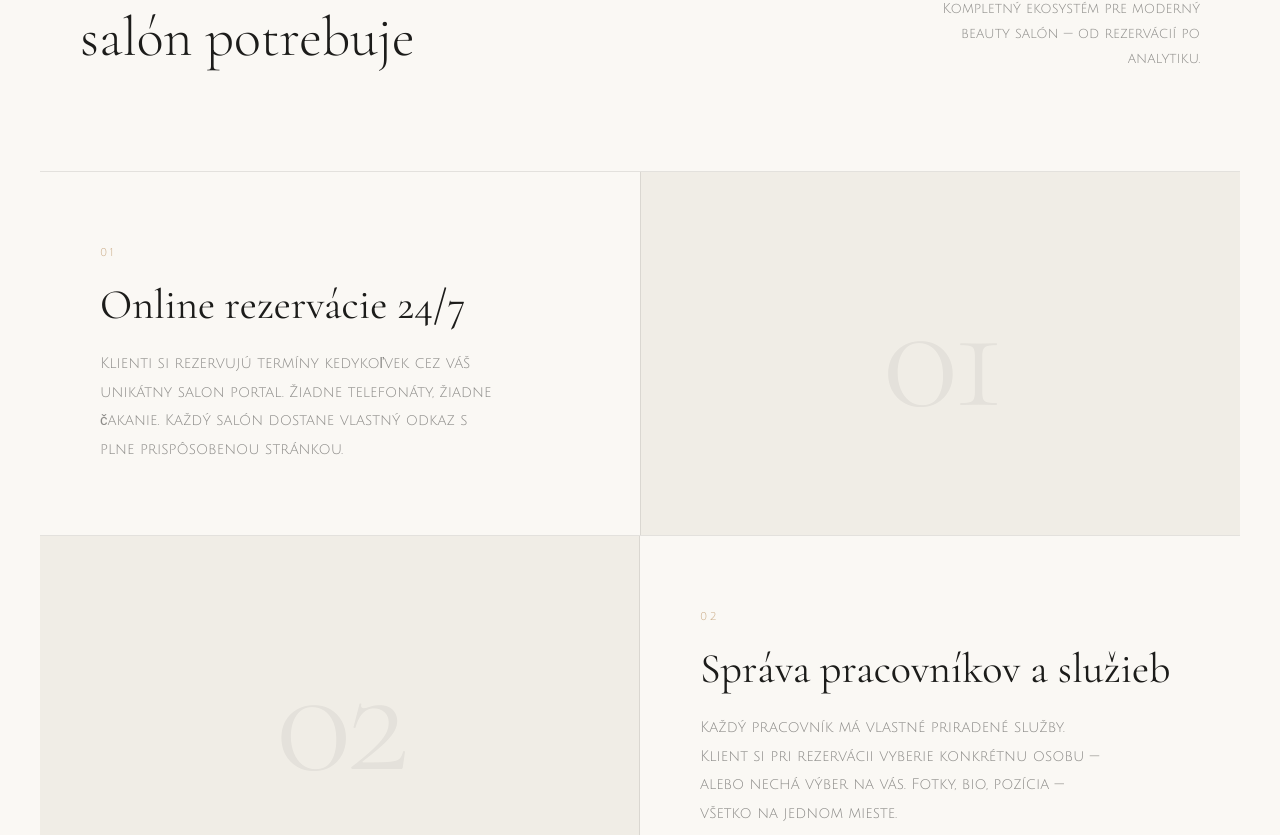
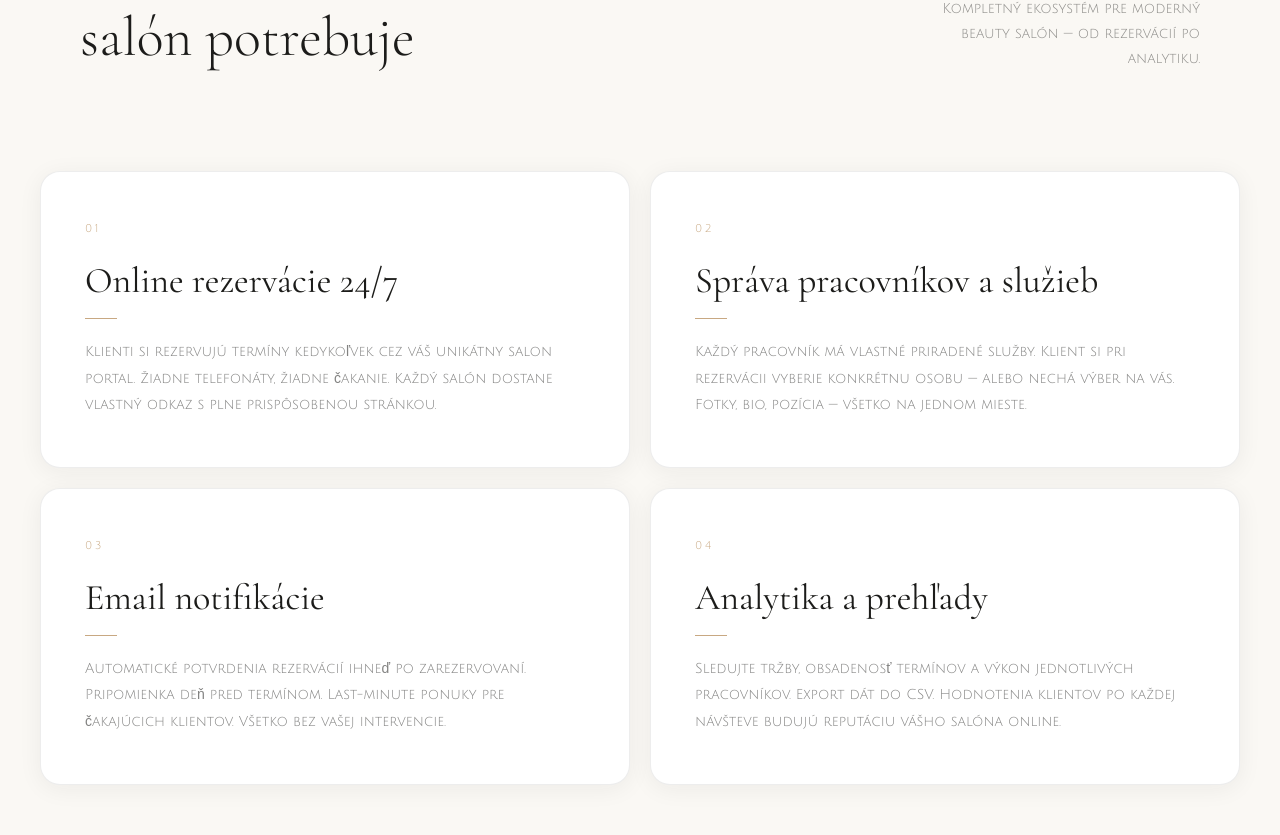
Before and after one commit to kika123-r/beauty-app, a React (Vite) app: page /landing in a window 1280 px wide. Shown: the part 1105-1940 px from the top of the page. Built offline with nearby package versions, Linux system fonts and the light colour scheme; no server answers.

Commit message:
3d feature cards admin dark sidebar light content

```diff
--- a/src/components/layout/AdminLayout.jsx
+++ b/src/components/layout/AdminLayout.jsx
@@ -6,37 +6,18 @@ import { ROUTES } from '../../constants';
 import { TIER_CONFIG, TIERS } from '../../constants/tiers';
 import toast from 'react-hot-toast';
 
-// Colors
-const C = {
-  green: '#7AAA72',
-  brown: '#C8A882',
-  cream: '#FFF4E1',
-  pink: '#C8A882',
-  muted: '#C8B89A',
-  border: 'rgba(255,244,225,0.1)',
-  white: '#383838',
-  sidebar: '#222222',
-};
-
 const NAV_ITEMS = [
-  { label: 'Dashboard',        path: ROUTES.ADMIN_DASHBOARD },
-  { label: 'Rezervácie',       path: ROUTES.ADMIN_BOOKINGS },
-  { label: 'Služby',           path: ROUTES.ADMIN_SERVICES },
-  { label: 'Časové sloty',     path: ROUTES.ADMIN_SLOTS },
-  { label: 'Pracovníci',       path: '/admin/workers' },
-  { label: 'Opakované sloty',  path: '/admin/recurring' },
-  { label: 'Klienti',          path: ROUTES.ADMIN_USERS },
-  { label: 'Analytika',        path: ROUTES.ADMIN_ANALYTICS },
-  { label: 'Cenové plány',     path: '/admin/pricing' },
-  { label: 'Nastavenia',       path: '/admin/settings' },
+  { label: 'Dashboard',       path: ROUTES.ADMIN_DASHBOARD },
+  { label: 'Rezervácie',      path: ROUTES.ADMIN_BOOKINGS },
+  { label: 'Služby',          path: ROUTES.ADMIN_SERVICES },
+  { label: 'Časové sloty',    path: ROUTES.ADMIN_SLOTS },
+  { label: 'Pracovníci',      path: '/admin/workers' },
+  { label: 'Opakované sloty', path: '/admin/recurring' },
+  { label: 'Klienti',         path: ROUTES.ADMIN_USERS },
+  { label: 'Analytika',       path: ROUTES.ADMIN_ANALYTICS },
+  { label: 'Cenové plány',    path: '/admin/pricing' },
+  { label: 'Nastavenia',      path: '/admin/settings' },
 ];
-
-const TIER_BADGE = {
-  free:     { bg: 'rgba(155,142,126,0.15)', color: C.muted },
-  starter:  { bg: 'rgba(109,105,67,0.2)',   color: '#A8A56A' },
-  pro:      { bg: 'rgba(200,161,177,0.2)',  color: C.pink },
-  business: { bg: 'rgba(244,243,238,0.1)',  color: C.cream },
-};
 
 const AdminLayout = ({ children }) => {
   const { userProfile } = useAuth();
@@ -55,43 +36,51 @@ const AdminLayout = ({ children }) => {
 
   const tier = userProfile?.tier || TIERS.FREE;
   const tierConfig = TIER_CONFIG[tier];
-  const tierBadge = TIER_BADGE[tier] || TIER_BADGE.free;
 
   return (
-    <div style={{ display: 'flex', minHeight: '100vh', background: C.cream, fontFamily: 'Jost, sans-serif' }}>
+    <div style={{ display: 'flex', minHeight: '100vh', background: '#FAF8F4', fontFamily: 'Julius Sans One, sans-serif' }}>
       <style>{`
-        * { box-sizing: border-box; }
         @media (min-width: 768px) {
           .admin-sidebar { transform: translateX(0) !important; }
           .admin-main { margin-left: 260px; }
         }
-        .nav-link-item { transition: all 0.15s; }
-        .nav-link-item:hover { background: rgba(244,243,238,0.08) !important; }
+        .nav-item:hover { background: rgba(255,255,255,0.08) !important; }
       `}</style>
 
-      {/* Sidebar */}
-      <aside className="admin-sidebar" style={{ width: '260px', background: '#D8D3BE', display: 'flex', flexDirection: 'column', position: 'fixed', top: 0, left: 0, bottom: 0, zIndex: 100, transform: menuOpen ? 'translateX(0)' : 'translateX(-100%)', transition: 'transform 0.25s ease', boxShadow: '4px 0 32px rgba(0,0,0,0.15)' }}>
+      {/* Sidebar — tmavý */}
+      <aside className="admin-sidebar" style={{
+        width: '260px',
+        background: '#1C1C1A',
+        display: 'flex',
+        flexDirection: 'column',
+        position: 'fixed',
+        top: 0, left: 0, bottom: 0,
+        zIndex: 100,
+        transform: menuOpen ? 'translateX(0)' : 'translateX(-100%)',
+        transition: 'transform 0.25s ease',
+        boxShadow: '4px 0 32px rgba(0,0,0,0.15)',
+      }}>
 
         {/* Logo */}
-        <div style={{ padding: '28px 24px', borderBottom: '1px solid rgba(244,243,238,0.06)' }}>
+        <div style={{ padding: '28px 24px 20px', borderBottom: '1px solid rgba(255,255,255,0.06)' }}>
           <div style={{ display: 'flex', alignItems: 'center', gap: '12px', marginBottom: '20px' }}>
-            <div style={{ width: '36px', height: '36px', borderRadius: '50%', background: C.green, display: 'flex', alignItems: 'center', justifyContent: 'center', flexShrink: 0 }}>
-              <span style={{ fontFamily: 'Cormorant Garamond, serif', fontSize: '1.1rem', color: C.cream }}>B</span>
+            <div style={{ width: '36px', height: '36px', borderRadius: '50%', background: '#C8A882', display: 'flex', alignItems: 'center', justifyContent: 'center', flexShrink: 0 }}>
+              <span style={{ fontFamily: 'Cormorant Garamond, serif', fontSize: '1.1rem', color: '#1C1C1A' }}>B</span>
             </div>
             <div>
-              <p style={{ fontFamily: 'Cormorant Garamond, serif', fontSize: '1.1rem', color: C.cream, lineHeight: 1 }}>BeautyTime</p>
-              <p style={{ fontSize: '9px', color: 'rgba(244,243,238,0.3)', letterSpacing: '0.15em', textTransform: 'uppercase', marginTop: '3px' }}>Admin panel</p>
+              <p style={{ fontFamily: 'Cormorant Garamond, serif', fontSize: '1.2rem', color: '#FAF8F4', lineHeight: 1 }}>BeautyTime</p>
+              <p style={{ fontSize: '9px', color: 'rgba(255,255,255,0.3)', letterSpacing: '0.15em', textTransform: 'uppercase', marginTop: '3px' }}>Admin panel</p>
             </div>
           </div>
 
           {/* Tier badge */}
-          <div style={{ background: tierBadge.bg, borderRadius: '10px', padding: '10px 14px', display: 'flex', alignItems: 'center', justifyContent: 'space-between' }}>
+          <div style={{ background: 'rgba(255,255,255,0.06)', borderRadius: '10px', padding: '10px 14px', display: 'flex', alignItems: 'center', justifyContent: 'space-between' }}>
             <div>
-              <p style={{ fontSize: '9px', letterSpacing: '0.12em', textTransform: 'uppercase', color: 'rgba(244,243,238,0.3)', marginBottom: '3px' }}>Váš plán</p>
-              <p style={{ fontSize: '13px', fontWeight: 500, color: tierBadge.color }}>{tierConfig.name} {tierConfig.price > 0 ? `· ${tierConfig.price} €` : '· Free'}</p>
+              <p style={{ fontSize: '9px', letterSpacing: '0.12em', textTransform: 'uppercase', color: 'rgba(255,255,255,0.3)', marginBottom: '3px' }}>Váš plán</p>
+              <p style={{ fontSize: '13px', color: '#C8A882' }}>{tierConfig?.name} {tierConfig?.price > 0 ? `· ${tierConfig.price} €` : '· Free'}</p>
             </div>
             {tier === TIERS.FREE && (
-              <NavLink to="/admin/pricing" style={{ fontSize: '10px', color: C.pink, fontWeight: 500, textDecoration: 'none', letterSpacing: '0.05em', whiteSpace: 'nowrap' }}>
+              <NavLink to="/admin/pricing" style={{ fontSize: '10px', color: '#C8A882', fontWeight: 400, textDecoration: 'none', letterSpacing: '0.05em', whiteSpace: 'nowrap' }}>
                 Upgrade →
               </NavLink>
             )}
@@ -100,62 +89,63 @@ const AdminLayout = ({ children }) => {
 
         {/* Nav */}
         <nav style={{ flex: 1, padding: '16px 12px', overflowY: 'auto' }}>
-          <p style={{ fontSize: '9px', fontWeight: 500, letterSpacing: '0.15em', textTransform: 'uppercase', color: 'rgba(244,243,238,0.25)', marginBottom: '8px', paddingLeft: '12px' }}>Navigácia</p>
+          <p style={{ fontSize: '9px', fontWeight: 400, letterSpacing: '0.15em', textTransform: 'uppercase', color: 'rgba(255,255,255,0.2)', marginBottom: '8px', paddingLeft: '12px' }}>Navigácia</p>
           {NAV_ITEMS.map(item => (
-            <NavLink key={item.path} to={item.path} end={item.path === ROUTES.ADMIN_DASHBOARD} onClick={() => setMenuOpen(false)}
+            <NavLink key={item.path} to={item.path} end={item.path === ROUTES.ADMIN_DASHBOARD}
+              onClick={() => setMenuOpen(false)}
+              className="nav-item"
               style={({ isActive }) => ({
                 display: 'flex', alignItems: 'center', justifyContent: 'space-between',
-                padding: '10px 14px', borderRadius: '10px', marginBottom: '2px',
-                fontSize: '13px', fontWeight: isActive ? 500 : 400,
-                color: isActive ? C.cream : 'rgba(244,243,238,0.5)',
-                background: isActive ? 'rgba(244,243,238,0.1)' : 'transparent',
-                textDecoration: 'none', letterSpacing: '0.02em', fontFamily: 'Jost, sans-serif',
-                borderLeft: isActive ? `2px solid ${C.green}` : '2px solid transparent',
+                padding: '10px 14px', borderRadius: '8px', marginBottom: '2px',
+                fontSize: '12px', letterSpacing: '0.06em',
+                color: isActive ? '#FAF8F4' : 'rgba(255,255,255,0.45)',
+                background: isActive ? 'rgba(255,255,255,0.1)' : 'transparent',
+                textDecoration: 'none',
+                fontFamily: 'Julius Sans One, sans-serif',
+                borderLeft: isActive ? '2px solid #C8A882' : '2px solid transparent',
+                transition: 'all 0.15s',
               })}>
               <span>{item.label}</span>
               {item.path === '/admin/pricing' && tier === TIERS.FREE && (
-                <span style={{ fontSize: '9px', background: C.pink, color: C.white, padding: '2px 6px', borderRadius: '4px', letterSpacing: '0.05em' }}>NEW</span>
+                <span style={{ fontSize: '9px', background: '#C8A882', color: '#1C1C1A', padding: '2px 6px', borderRadius: '4px', letterSpacing: '0.05em' }}>NEW</span>
               )}
             </NavLink>
           ))}
         </nav>
 
         {/* User */}
-        <div style={{ padding: '16px 20px', borderTop: '1px solid rgba(244,243,238,0.06)' }}>
+        <div style={{ padding: '16px 20px', borderTop: '1px solid rgba(255,255,255,0.06)' }}>
           <div style={{ display: 'flex', alignItems: 'center', gap: '10px', marginBottom: '12px' }}>
-            <div style={{ width: '36px', height: '36px', borderRadius: '50%', background: C.green, display: 'flex', alignItems: 'center', justifyContent: 'center', fontSize: '12px', fontWeight: 600, color: C.cream, flexShrink: 0 }}>{initials}</div>
+            <div style={{ width: '36px', height: '36px', borderRadius: '50%', background: '#C8A882', display: 'flex', alignItems: 'center', justifyContent: 'center', fontSize: '12px', color: '#1C1C1A', flexShrink: 0 }}>{initials}</div>
             <div style={{ overflow: 'hidden' }}>
-              <p style={{ fontSize: '13px', fontWeight: 500, color: C.cream, whiteSpace: 'nowrap', overflow: 'hidden', textOverflow: 'ellipsis' }}>{userProfile?.name}</p>
-              <p style={{ fontSize: '11px', color: 'rgba(244,243,238,0.35)', whiteSpace: 'nowrap', overflow: 'hidden', textOverflow: 'ellipsis' }}>{userProfile?.email}</p>
+              <p style={{ fontSize: '12px', color: '#FAF8F4', whiteSpace: 'nowrap', overflow: 'hidden', textOverflow: 'ellipsis' }}>{userProfile?.name}</p>
+              <p style={{ fontSize: '11px', color: 'rgba(255,255,255,0.3)', whiteSpace: 'nowrap', overflow: 'hidden', textOverflow: 'ellipsis' }}>{userProfile?.email}</p>
             </div>
           </div>
-          <button onClick={handleLogout} style={{ width: '100%', padding: '9px', background: 'transparent', border: '1px solid rgba(244,243,238,0.1)', borderRadius: '8px', fontSize: '11px', fontWeight: 500, color: 'rgba(244,243,238,0.35)', cursor: 'pointer', letterSpacing: '0.08em', textTransform: 'uppercase', fontFamily: 'Jost, sans-serif', transition: 'all 0.2s' }}
-            onMouseEnter={e => { e.target.style.borderColor='rgba(244,243,238,0.25)'; e.target.style.color='rgba(244,243,238,0.6)'; }}
-            onMouseLeave={e => { e.target.style.borderColor='rgba(244,243,238,0.1)'; e.target.style.color='rgba(244,243,238,0.35)'; }}>
+          <button onClick={handleLogout} style={{ width: '100%', padding: '9px', background: 'transparent', border: '1px solid rgba(255,255,255,0.1)', borderRadius: '8px', fontSize: '11px', color: 'rgba(255,255,255,0.35)', cursor: 'pointer', letterSpacing: '0.1em', textTransform: 'uppercase', fontFamily: 'Julius Sans One, sans-serif', transition: 'all 0.2s' }}
+            onMouseEnter={e => { e.target.style.borderColor = 'rgba(255,255,255,0.25)'; e.target.style.color = 'rgba(255,255,255,0.65)'; }}
+            onMouseLeave={e => { e.target.style.borderColor = 'rgba(255,255,255,0.1)'; e.target.style.color = 'rgba(255,255,255,0.35)'; }}>
             Odhlásiť sa
           </button>
         </div>
       </aside>
 
-      {menuOpen && <div onClick={() => setMenuOpen(false)} style={{ position: 'fixed', inset: 0, background: 'rgba(44,34,24,0.6)', zIndex: 99 }} />}
+      {menuOpen && <div onClick={() => setMenuOpen(false)} style={{ position: 'fixed', inset: 0, background: 'rgba(28,28,26,0.5)', zIndex: 99 }} />}
 
-      {/* Main */}
+      {/* Main — svetlý */}
       <div className="admin-main" style={{ flex: 1, minHeight: '100vh', display: 'flex', flexDirection: 'column' }}>
-
-        {/* Header */}
-        <header style={{ height: '60px', background: '#2D2D2D', borderBottom: `1px solid ${C.border}`, display: 'flex', alignItems: 'center', padding: '0 24px', position: 'sticky', top: 0, zIndex: 98, boxShadow: '0 1px 8px rgba(72,55,47,0.04)' }}>
-          <button onClick={() => setMenuOpen(!menuOpen)} style={{ background: 'none', border: 'none', cursor: 'pointer', padding: '6px', borderRadius: '8px', display: 'flex', flexDirection: 'column', gap: '4px' }}>
-            {[0,1,2].map(i => <div key={i} style={{ width: '20px', height: '2px', background: C.brown, borderRadius: '1px' }} />)}
+        <header style={{ height: '60px', background: '#FFFFFF', borderBottom: '1px solid rgba(28,28,26,0.08)', display: 'flex', alignItems: 'center', padding: '0 24px', position: 'sticky', top: 0, zIndex: 98, boxShadow: '0 1px 8px rgba(28,28,26,0.04)' }}>
+          <button onClick={() => setMenuOpen(!menuOpen)} style={{ background: 'none', border: 'none', cursor: 'pointer', padding: '6px', display: 'flex', flexDirection: 'column', gap: '4px', borderRadius: '6px' }}>
+            {[0,1,2].map(i => <div key={i} style={{ width: '20px', height: '1.5px', background: '#1C1C1A', borderRadius: '1px' }} />)}
           </button>
-          <span style={{ marginLeft: '16px', fontFamily: 'Cormorant Garamond, serif', fontSize: '1.2rem', color: C.brown }}>BeautyTime</span>
+          <span style={{ marginLeft: '16px', fontFamily: 'Cormorant Garamond, serif', fontSize: '1.2rem', color: '#1C1C1A' }}>BeautyTime</span>
           <div style={{ marginLeft: 'auto', display: 'flex', alignItems: 'center', gap: '8px' }}>
-            <span style={{ fontSize: '10px', fontWeight: 500, letterSpacing: '0.1em', textTransform: 'uppercase', padding: '4px 12px', borderRadius: '6px', background: tierBadge.bg, color: tierBadge.color || C.muted }}>
-              {tierConfig.name}
+            <span style={{ fontSize: '10px', letterSpacing: '0.1em', textTransform: 'uppercase', padding: '4px 12px', borderRadius: '6px', background: 'rgba(28,28,26,0.06)', color: 'rgba(28,28,26,0.5)' }}>
+              {tierConfig?.name}
             </span>
           </div>
         </header>
-
-        <main style={{ flex: 1, padding: '32px 24px' }}>
+        <main style={{ flex: 1, padding: '32px 24px', background: '#FAF8F4' }}>
           {children}
         </main>
       </div>
--- a/src/index.css
+++ b/src/index.css
@@ -1,34 +1,31 @@
-@import url('https://fonts.googleapis.com/css2?family=Julius+Sans+One:ital,wght@0,200;0,300;0,400;0,500;0,600;0,700;1,300;1,400&family=Cormorant+Garamond:ital,wght@0,300;0,400;0,500;1,300;1,400&display=swap');
+@import url('https://fonts.googleapis.com/css2?family=Julius+Sans+One&family=Cormorant+Garamond:ital,wght@0,300;0,400;0,500;1,300;1,400&display=swap');
 
 :root {
-  --primary:       #FFF4E1;
-  --primary-light: #FFE8C0;
-  --primary-dark:  #C8A882;
+  --primary:       #C8A882;
+  --primary-light: #E8D8BE;
+  --primary-dark:  #1C1C1A;
 
-  --bg:            #2D2D2D;
-  --bg-card:       #383838;
-  --bg-elevated:   #222222;
-  --bg-hover:      #444444;
+  --bg:            #FAF8F4;
+  --bg-card:       #FFFFFF;
+  --bg-elevated:   #F0EDE6;
+  --bg-hover:      #E8E4DC;
 
-  --text:          #FFF4E1;
-  --text-muted:    #C8B89A;
-  --text-faint:    #7A6A52;
+  --text:          #1C1C1A;
+  --text-muted:    rgba(28,28,26,0.55);
+  --text-faint:    rgba(28,28,26,0.3);
 
-  --border:        rgba(255,244,225,0.1);
-  --border-light:  rgba(255,244,225,0.05);
+  --border:        rgba(28,28,26,0.1);
+  --border-light:  rgba(28,28,26,0.06);
 
-  --accent:        #C8A882;
-  --accent-light:  #E8C89A;
+  --success: #4A7A52;
+  --warning: #A07830;
+  --error:   #A04040;
+  --info:    #4A6A8A;
 
-  --success: #7AAA72;
-  --warning: #C8A060;
-  --error:   #C87070;
-  --info:    #7A9ABF;
-
-  --radius-sm:   2px;
-  --radius-md:   6px;
-  --radius-lg:   12px;
-  --radius-xl:   20px;
+  --radius-sm:   4px;
+  --radius-md:   8px;
+  --radius-lg:   16px;
+  --radius-xl:   24px;
   --radius-full: 9999px;
 
   --font-sans:    'Julius Sans One', system-ui, sans-serif;
@@ -39,8 +36,9 @@
   --max-w:     1200px;
 
   --ease: 0.2s ease;
-  --shadow: 0 2px 20px rgba(0,0,0,0.3);
-  --shadow-lg: 0 8px 40px rgba(0,0,0,0.4);
+  --shadow: 0 4px 24px rgba(28,28,26,0.06);
+  --shadow-lg: 0 16px 48px rgba(28,28,26,0.1);
+  --shadow-3d: 0 20px 60px rgba(28,28,26,0.12), 0 4px 16px rgba(28,28,26,0.08);
 }
 
 *, *::before, *::after { box-sizing: border-box; margin: 0; padding: 0; }
@@ -67,7 +65,7 @@ h1 { font-size: clamp(2rem, 5vw, 3.2rem); }
 h2 { font-size: clamp(1.5rem, 4vw, 2.2rem); }
 h3 { font-size: clamp(1.1rem, 3vw, 1.5rem); }
 p  { color: var(--text-muted); line-height: 1.7; font-weight: 400; }
-a  { color: var(--accent); text-decoration: none; }
+a  { color: var(--primary-dark); text-decoration: none; }
 
 input, select, textarea {
   font-family: var(--font-sans);
@@ -83,8 +81,8 @@ input, select, textarea {
   transition: border-color var(--ease);
 }
 input:focus, select:focus, textarea:focus {
-  border-color: var(--accent);
-  box-shadow: 0 0 0 3px rgba(200,168,130,0.12);
+  border-color: var(--primary-dark);
+  box-shadow: 0 0 0 3px rgba(28,28,26,0.06);
 }
 input::placeholder { color: var(--text-faint); }
 select option { background: var(--bg-card); color: var(--text); }
@@ -92,7 +90,7 @@ select option { background: var(--bg-card); color: var(--text); }
 label {
   display: block;
   font-size: 11px;
-  font-weight: 600;
+  font-weight: 400;
   color: var(--text-muted);
   margin-bottom: 6px;
   text-transform: uppercase;
@@ -106,8 +104,8 @@ label {
   gap: 8px;
   padding: 12px 24px;
   font-family: var(--font-sans);
-  font-size: 12px;
-  font-weight: 600;
+  font-size: 11px;
+  font-weight: 400;
   letter-spacing: 0.1em;
   text-transform: uppercase;
   border-radius: var(--radius-md);
@@ -117,15 +115,15 @@ label {
   white-space: nowrap;
   text-decoration: none;
 }
-.btn-primary { background: var(--accent); color: var(--bg); }
-.btn-primary:hover { opacity: 0.9; transform: translateY(-1px); }
+.btn-primary { background: var(--primary-dark); color: var(--bg); }
+.btn-primary:hover { opacity: 0.88; transform: translateY(-1px); box-shadow: var(--shadow); }
 .btn-ghost { background: transparent; color: var(--text-muted); border: 1px solid var(--border); }
 .btn-ghost:hover { background: var(--bg-elevated); color: var(--text); }
 .btn-danger { background: transparent; color: var(--error); border: 1px solid var(--error); }
-.btn-danger:hover { background: rgba(200,112,112,0.08); }
-.btn:disabled { opacity: 0.35; cursor: not-allowed; }
+.btn-danger:hover { background: rgba(160,64,64,0.06); }
+.btn:disabled { opacity: 0.4; cursor: not-allowed; }
 .btn-sm { padding: 8px 16px; font-size: 11px; }
-.btn-lg { padding: 16px 36px; font-size: 13px; }
+.btn-lg { padding: 16px 36px; font-size: 12px; }
 .btn-full { width: 100%; }
 
 .card {
@@ -137,11 +135,11 @@ label {
 }
 .card-sm { padding: 18px; }
 
-.badge { display: inline-flex; align-items: center; padding: 4px 12px; border-radius: var(--radius-full); font-size: 11px; font-weight: 600; letter-spacing: 0.06em; text-transform: uppercase; }
-.badge-success { background: rgba(122,170,114,.15); color: var(--success); }
-.badge-warning { background: rgba(200,160,96,.15);  color: var(--warning); }
-.badge-error   { background: rgba(200,112,112,.15); color: var(--error); }
-.badge-info    { background: rgba(122,154,191,.15); color: var(--info); }
+.badge { display: inline-flex; align-items: center; padding: 4px 12px; border-radius: var(--radius-full); font-size: 11px; font-weight: 400; letter-spacing: 0.06em; text-transform: uppercase; }
+.badge-success { background: rgba(74,122,82,.1);  color: var(--success); }
+.badge-warning { background: rgba(160,120,48,.1); color: var(--warning); }
+.badge-error   { background: rgba(160,64,64,.1);  color: var(--error); }
+.badge-info    { background: rgba(74,106,138,.1); color: var(--info); }
 
 .container { width: 100%; max-width: var(--max-w); margin: 0 auto; padding: 0 20px; }
 @media (min-width: 768px) { .container { padding: 0 40px; } }
@@ -154,12 +152,12 @@ label {
 
 ::-webkit-scrollbar { width: 4px; }
 ::-webkit-scrollbar-track { background: var(--bg); }
-::-webkit-scrollbar-thumb { background: rgba(255,244,225,0.15); border-radius: 2px; }
+::-webkit-scrollbar-thumb { background: var(--border); border-radius: 2px; }
 
 .spinner {
   width: 20px; height: 20px;
   border: 1.5px solid var(--border);
-  border-top-color: var(--accent);
+  border-top-color: var(--primary-dark);
   border-radius: 50%;
   animation: spin .7s linear infinite;
 }
@@ -167,4 +165,4 @@ label {
 
 .divider    { height: 1px; background: var(--border); margin: 24px 0; }
 .form-group { margin-bottom: 20px; }
-.form-error { font-size: 12px; color: var(--error); margin-top: 6px; font-weight: 500; }
+.form-error { font-size: 12px; color: var(--error); margin-top: 6px; }
--- a/src/pages/LandingPage.jsx
+++ b/src/pages/LandingPage.jsx
@@ -37,6 +37,41 @@ const PLANS = [
   { name: 'Pro', tag: 'Najpopulárnejší', price: '9.90', highlight: true, desc: 'Kompletný systém bez obmedzení. Všetky funkcie pre profesionálny salón.', features: ['Neobmedzené rezervácie', 'Neobmedzené služby', 'Pokročilá analytika', 'Čakacia listina', 'Opakované rezervácie', 'Last-minute notifikácie'], cta: 'Vybrať Pro', bg: '#111110' },
   { name: 'Business', tag: 'Sieť salónov', price: '19.90', desc: 'Pre majiteľov viacerých salónov s centrálnou správou a prioritnou podporou.', features: ['Všetko v Pro', 'Multi-salón správa', 'Prioritná podpora', 'Vlastná doména', 'API prístup'], cta: 'Vybrať Business', bg: '#1A1816' },
 ];
+
+const FeatureCard = ({ sol, index }) => {
+  const [ref, visible] = useInView(0.15);
+  const [hovered, setHovered] = useState(false);
+  const fromLeft = index % 2 === 0;
+
+  return (
+    <div ref={ref}
+      onMouseEnter={() => setHovered(true)}
+      onMouseLeave={() => setHovered(false)}
+      style={{
+        background: '#FFFFFF',
+        borderRadius: '20px',
+        padding: '48px 44px',
+        border: '1px solid rgba(28,28,26,0.08)',
+        opacity: visible ? 1 : 0,
+        transform: visible
+          ? hovered
+            ? 'translateY(-8px) scale(1.01) perspective(1000px) rotateX(1deg)'
+            : 'translateX(0) translateY(0)'
+          : `translateX(${fromLeft ? '-100px' : '100px'})`,
+        transition: 'opacity 0.7s ease, transform 0.7s ease',
+        transitionDelay: visible ? '0s' : `${index * 0.12}s`,
+        boxShadow: hovered
+          ? '0 32px 80px rgba(28,28,26,0.12), 0 8px 24px rgba(28,28,26,0.08)'
+          : '0 4px 24px rgba(28,28,26,0.06)',
+        cursor: 'default',
+      }}>
+      <p style={{ fontSize: '11px', letterSpacing: '0.25em', color: '#C8A882', textTransform: 'uppercase', marginBottom: '20px', fontFamily: 'Julius Sans One, sans-serif' }}>{sol.num}</p>
+      <h3 style={{ fontFamily: 'Cormorant Garamond, serif', fontSize: '36px', color: '#1C1C1A', fontWeight: 400, marginBottom: '16px', lineHeight: 1.2 }}>{sol.title}</h3>
+      <div style={{ width: '32px', height: '1px', background: '#C8A882', marginBottom: '20px' }} />
+      <p style={{ fontSize: '14px', color: 'rgba(28,28,26,0.55)', lineHeight: 1.9, fontFamily: 'Julius Sans One, sans-serif' }}>{sol.desc}</p>
+    </div>
+  );
+};
 
 const SolutionRow = ({ sol, index }) => {
   const [ref, visible] = useInView(0.2);
@@ -208,9 +243,8 @@ const LandingPage = () => {
             <p style={{ fontSize: '14px', color: C.muted, maxWidth: '300px', lineHeight: 1.8, textAlign: 'right' }}>Kompletný ekosystém pre moderný beauty salón — od rezervácií po analytiku.</p>
           </div>
         </div>
-        <div style={{ maxWidth: '1200px', margin: '0 auto' }}>
-          {SOLUTIONS.map((sol, i) => <SolutionRow key={i} sol={sol} index={i} />)}
-          <div style={{ borderTop: `1px solid ${C.border}` }} />
+        <div style={{ maxWidth: '1200px', margin: '0 auto', display: 'grid', gridTemplateColumns: 'repeat(2, 1fr)', gap: '20px', paddingBottom: '20px' }}>
+          {SOLUTIONS.map((sol, i) => <FeatureCard key={i} sol={sol} index={i} />)}
         </div>
       </section>
 
```
Also changed, not shown: src/pages/admin/SalonOnboarding.jsx (+24 -24 lines).
